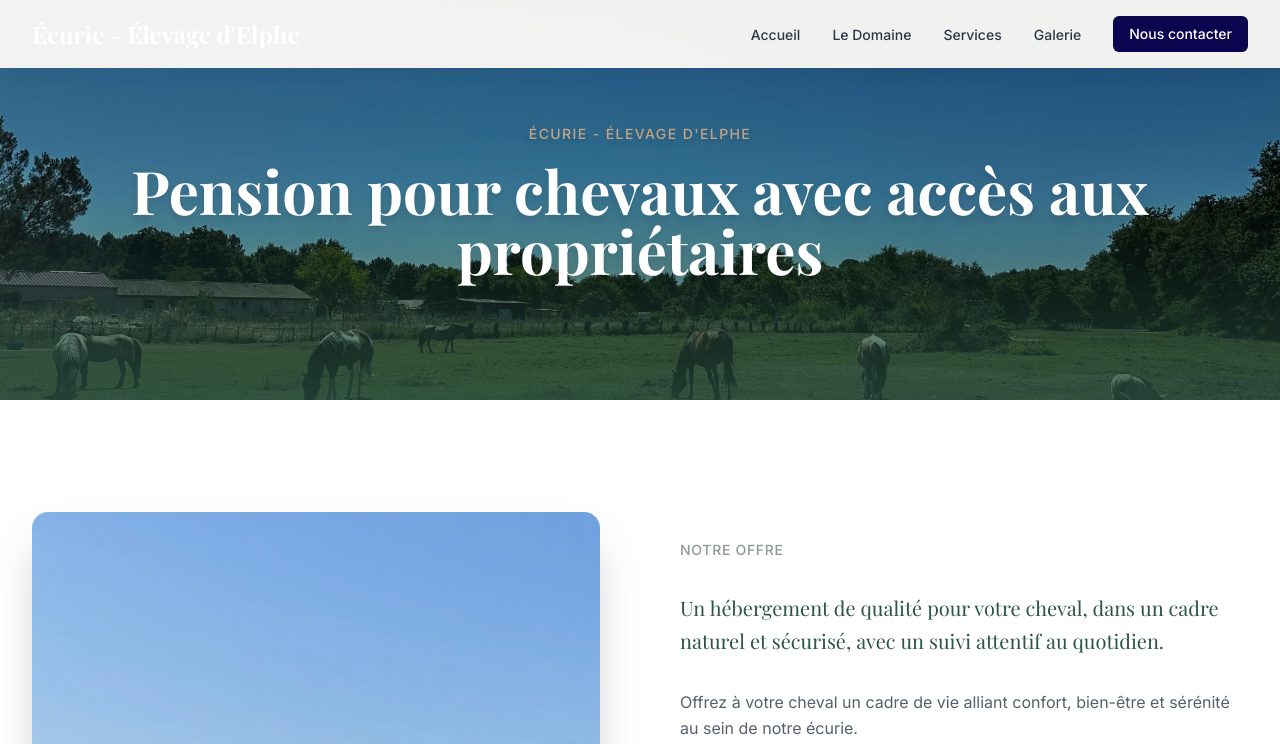
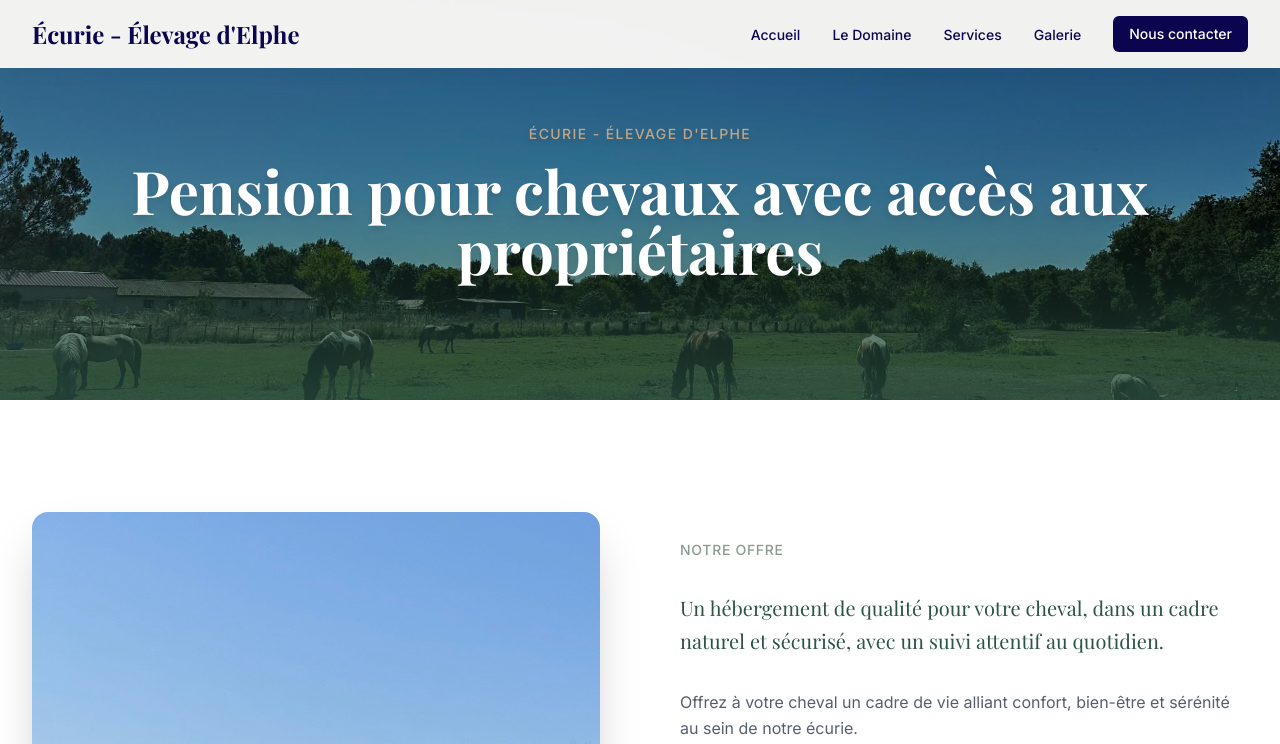
Before and after one commit to j-sicard/ecurie_elevage_d_elphe_vue, a Nuxt app: page /pension in a window 1280 px wide. Shown: the top 744 px of the page. Built offline with nearby package versions, Linux system fonts and the light colour scheme; a web font is replaced by a local one.

Commit message:
modif couleur bouton

```diff
--- a/components/layout/AppNavbar.vue
+++ b/components/layout/AppNavbar.vue
@@ -36,13 +36,13 @@ const navClass = computed(() =>
 
 const logoClass = computed(() =>
   `text-2xl font-serif font-bold flex-shrink-0 ${
-    isScrolled.value ? 'text-white' : 'text-white sm:text-white'
+    isScrolled.value ? 'text-tertiary' : 'text-white sm:text-white'
   }`
 )
 
 const linkClass = computed(() =>
   `text-sm font-medium hover:text-accent transition-colors ${
-    isScrolled.value ? 'text-text' : 'text-text sm:text-white/90 sm:hover:text-white'
+    isScrolled.value ? 'text-tertiary' : 'text-text sm:text-white/90 sm:hover:text-white'
   }`
 )
 </script>
@@ -72,7 +72,7 @@ const linkClass = computed(() =>
         <!-- Mobile toggle -->
         <button
            class="md:hidden transition-colors"
-  :class="isScrolled ? 'text-text' : 'text-white/90'"
+  :class="isScrolled ? 'text-tertiary' : 'text-white/90'"
           :aria-label="isOpen ? 'Fermer le menu' : 'Ouvrir le menu'"
           @click="isOpen = !isOpen"
         >
@@ -86,13 +86,13 @@ const linkClass = computed(() =>
     <div v-if="isOpen" class="md:hidden bg-background absolute top-full left-0 w-full shadow-lg border-t border-secondary/10">
       <ul class="px-4 py-6 space-y-4">
         <li v-for="link in navLinks" :key="link.name">
-          <a :href="link.href" class="block text-lg font-medium text-text hover:text-primary transition-colors" @click="isOpen = false">
+          <a :href="link.href" class="block text-lg font-medium text-tertiary hover:text-primary transition-colors" @click="isOpen = false">
             {{ link.name }}
           </a>
         </li>
         <li class="pt-4">
           <a href="/#contact" @click="isOpen = false">
-            <AppButton variant="primary" class="w-full">Nous contacter</AppButton>
+            <AppButton variant="tertiary" class="w-full">Nous contacter</AppButton>
           </a>
         </li>
       </ul>
```
